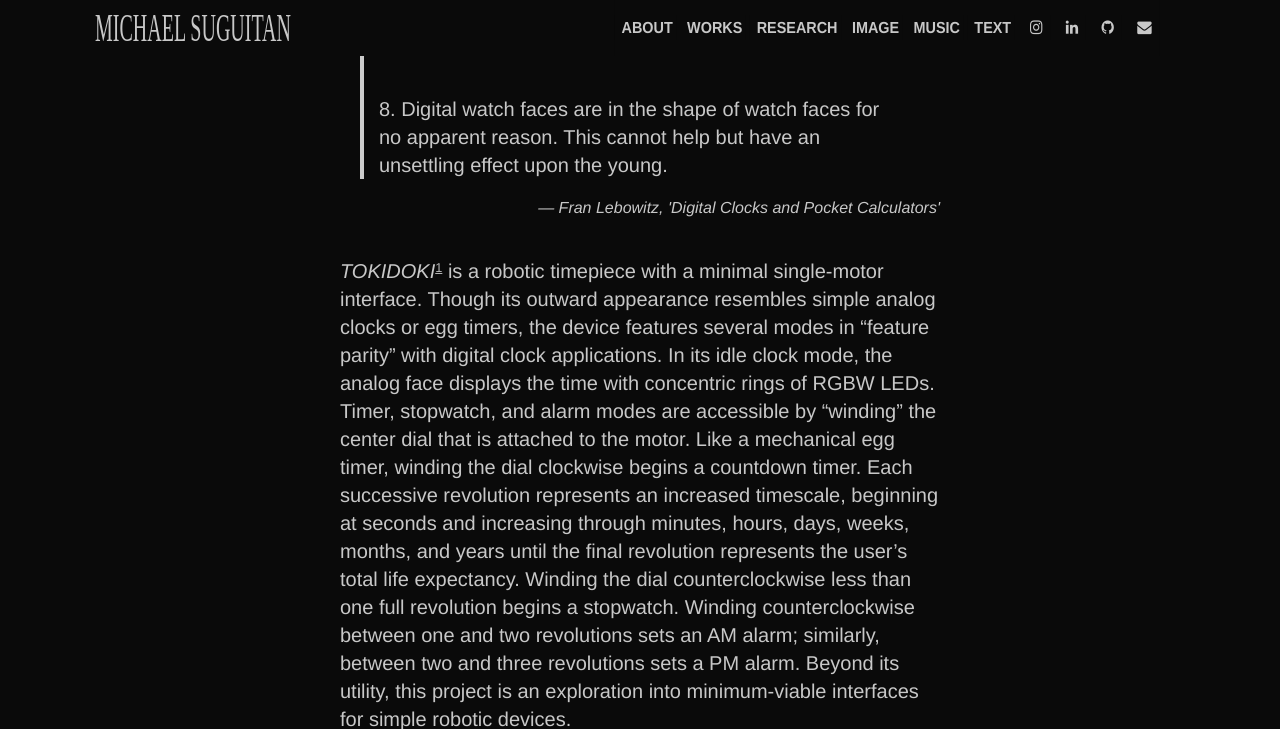
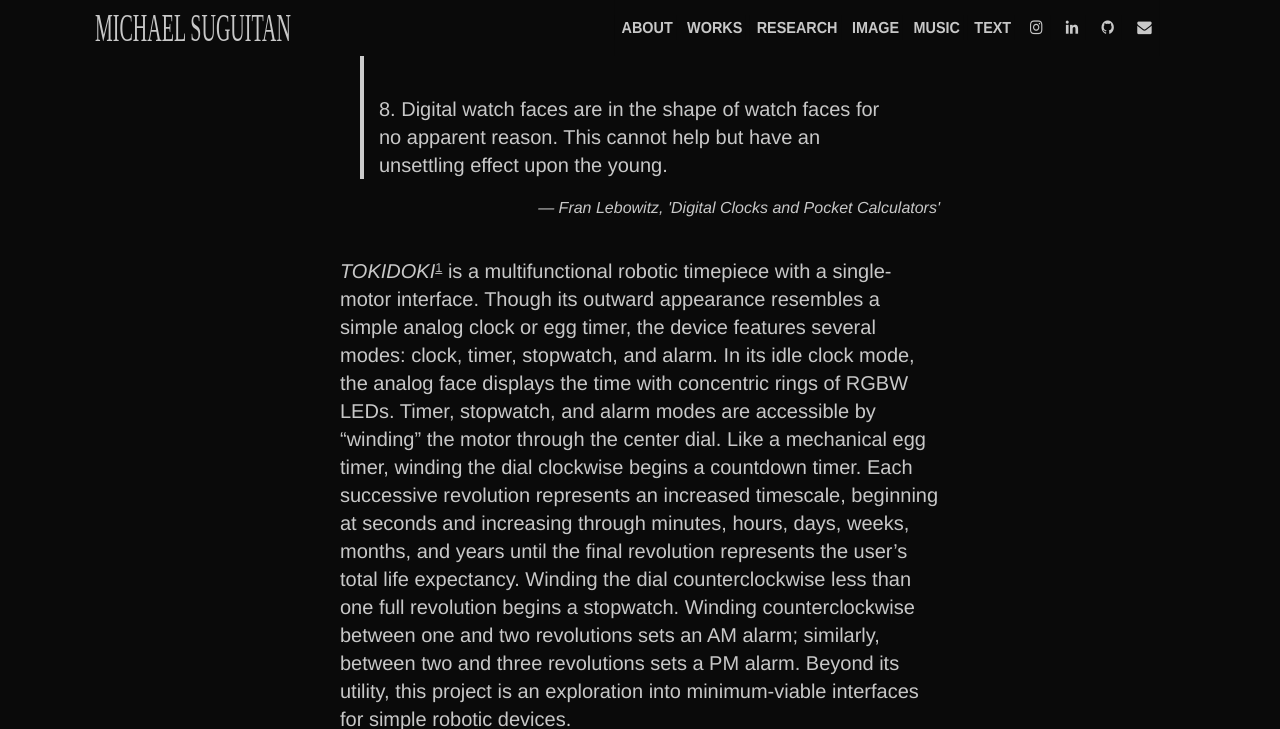
Before and after one commit to msgtn/msgtn.github.io, a Jekyll site: the page built from works/_posts/2025-03-23-tokidoki.md, in a window 1280 px wide and 900 px high, scrolled down 1066 px, cut to the strip 0-729 px from the top of the window. Built offline with Jekyll 4.4.1, drawn with Linux system fonts in a browser that asks for light colours; nearby versions of some CDN libraries.

Commit message:
Update tokidoki

```diff
--- a/works/_posts/2025-03-23-tokidoki.md
+++ b/works/_posts/2025-03-23-tokidoki.md
@@ -31,10 +31,10 @@ image: tokidoki_teaser.jpg
 > 8\. Digital watch faces are in the shape of watch faces for no apparent reason. This cannot help but have an unsettling effect upon the young.
 <div style="text-align: right"> <i>— Fran Lebowitz, 'Digital Clocks and Pocket Calculators'</i> </div>
 
-*TOKIDOKI*[^1] is a robotic timepiece with a minimal single-motor interface.
-Though its outward appearance resembles simple analog clocks or egg timers, the device features several modes in "feature parity" with digital clock applications.
+*TOKIDOKI*[^1] is a multifunctional robotic timepiece with a single-motor interface.
+Though its outward appearance resembles a simple analog clock or egg timer, the device features several modes: clock, timer, stopwatch, and alarm.
 In its idle clock mode, the analog face displays the time with concentric rings of RGBW LEDs.
-Timer, stopwatch, and alarm modes are accessible by "winding" the center dial that is attached to the motor.
+Timer, stopwatch, and alarm modes are accessible by "winding" the motor through the center dial.
 Like a mechanical egg timer, winding the dial clockwise begins a countdown timer.
 Each successive revolution represents an increased timescale, beginning at seconds and increasing through minutes, hours, days, weeks, months, and years until the final revolution represents the user's total life expectancy.
 Winding the dial counterclockwise less than one full revolution begins a stopwatch.
```
